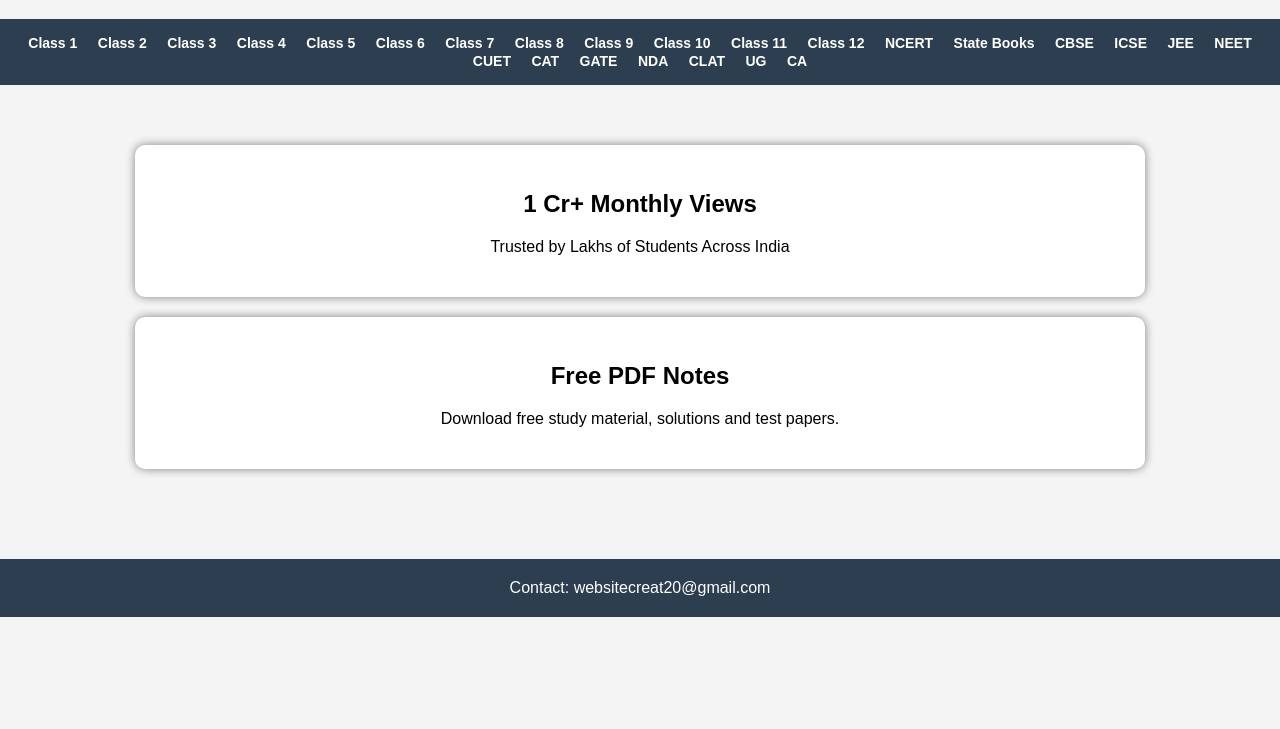
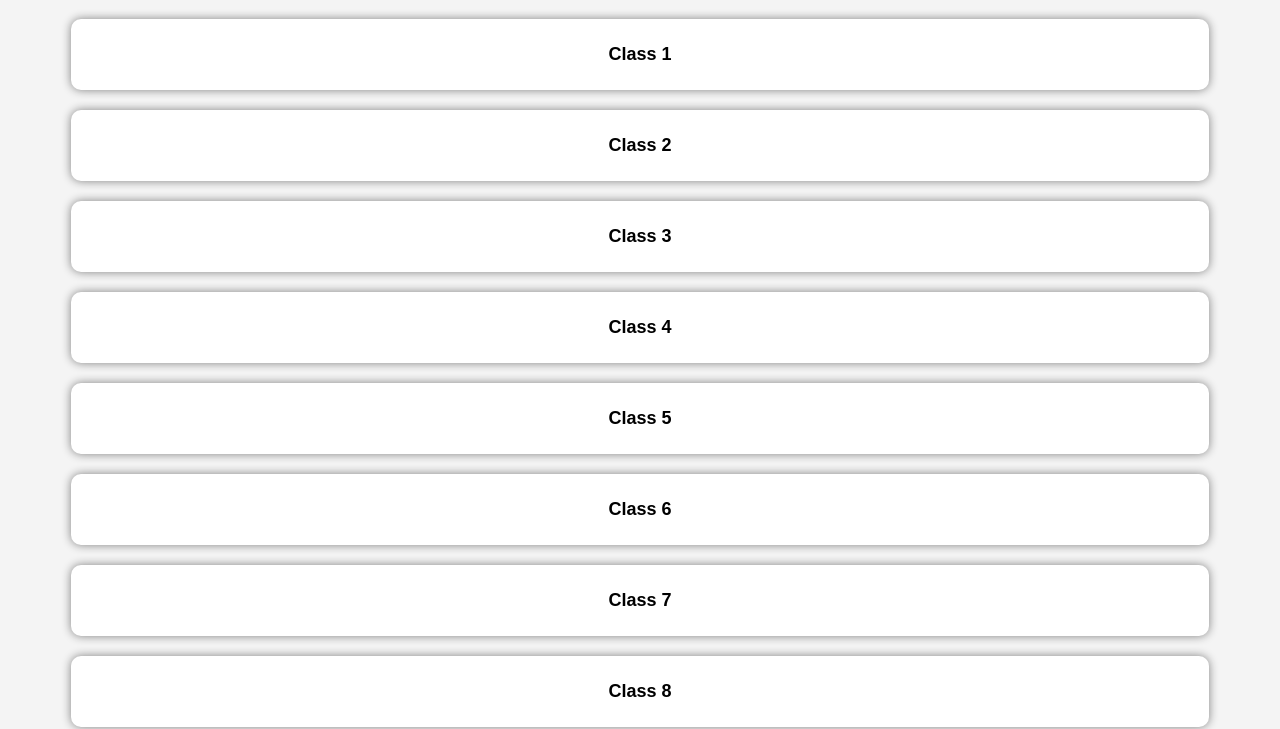
Before and after one commit to studylab-official/studylab-official.github.io, a plain HTML site: page index.html in a window 1280 px wide. Shown: the part 101-830 px from the top of the page. Before the commit the page ends 800 px from the top, so only its background shows below. Drawn offline with Linux system fonts and the light colour scheme.

Commit message:
Update index.html

```diff
--- a/index.html
+++ b/index.html
@@ -7,29 +7,11 @@
             margin: 0;
             font-family: Arial, sans-serif;
             background-color: #f4f4f4;
-        }
-
-        .navbar {
-            background-color: #2c3e50;
-            padding: 15px;
             text-align: center;
         }
 
-        .navbar a {
-            color: white;
-            margin: 8px;
-            text-decoration: none;
-            font-size: 14px;
-            font-weight: bold;
-        }
-
-        .navbar a:hover {
-            color: yellow;
-        }
-
-        .main {
-            padding: 40px;
-            text-align: center;
+        h1 {
+            padding: 20px;
         }
 
         .box {
@@ -37,8 +19,10 @@
             margin: 20px auto;
             padding: 25px;
             border-radius: 10px;
-            width: 80%;
+            width: 85%;
             box-shadow: 0 0 10px gray;
+            font-size: 18px;
+            font-weight: bold;
         }
 
         .footer {
@@ -48,55 +32,48 @@
             padding: 20px;
             margin-top: 30px;
         }
-
-        h1 {
-            text-align: center;
-            padding: 20px;
-        }
     </style>
 </head>
 <body>
 
 <h1>Study Lab</h1>
 
-<div class="navbar">
-    <a href="#">Class 1</a>
-    <a href="#">Class 2</a>
-    <a href="#">Class 3</a>
-    <a href="#">Class 4</a>
-    <a href="#">Class 5</a>
-    <a href="#">Class 6</a>
-    <a href="#">Class 7</a>
-    <a href="#">Class 8</a>
-    <a href="#">Class 9</a>
-    <a href="#">Class 10</a>
-    <a href="#">Class 11</a>
-    <a href="#">Class 12</a>
-    <a href="#">NCERT</a>
-    <a href="#">State Books</a>
-    <a href="#">CBSE</a>
-    <a href="#">ICSE</a>
-    <a href="#">JEE</a>
-    <a href="#">NEET</a>
-    <a href="#">CUET</a>
-    <a href="#">CAT</a>
-    <a href="#">GATE</a>
-    <a href="#">NDA</a>
-    <a href="#">CLAT</a>
-    <a href="#">UG</a>
-    <a href="#">CA</a>
+<div class="box">Class 1</div>
+<div class="box">Class 2</div>
+<div class="box">Class 3</div>
+<div class="box">Class 4</div>
+<div class="box">Class 5</div>
+<div class="box">Class 6</div>
+<div class="box">Class 7</div>
+<div class="box">Class 8</div>
+<div class="box">Class 9</div>
+<div class="box">Class 10</div>
+<div class="box">Class 11</div>
+<div class="box">Class 12</div>
+
+<div class="box">NCERT Books & Solutions</div>
+<div class="box">State Books</div>
+<div class="box">CBSE</div>
+<div class="box">ICSE</div>
+
+<div class="box">JEE</div>
+<div class="box">NEET</div>
+<div class="box">CUET</div>
+<div class="box">CAT</div>
+<div class="box">GATE</div>
+<div class="box">NDA</div>
+<div class="box">CLAT</div>
+<div class="box">UG</div>
+<div class="box">CA</div>
+
+<div class="box">
+    1 Cr+ Monthly Views <br>
+    Trusted by Lakhs of Students Across India
 </div>
 
-<div class="main">
-    <div class="box">
-        <h2>1 Cr+ Monthly Views</h2>
-        <p>Trusted by Lakhs of Students Across India</p>
-    </div>
-
-    <div class="box">
-        <h2>Free PDF Notes</h2>
-        <p>Download free study material, solutions and test papers.</p>
-    </div>
+<div class="box">
+    Free PDF Notes <br>
+    Download free study material, solutions and test papers.
 </div>
 
 <div class="footer">
```
